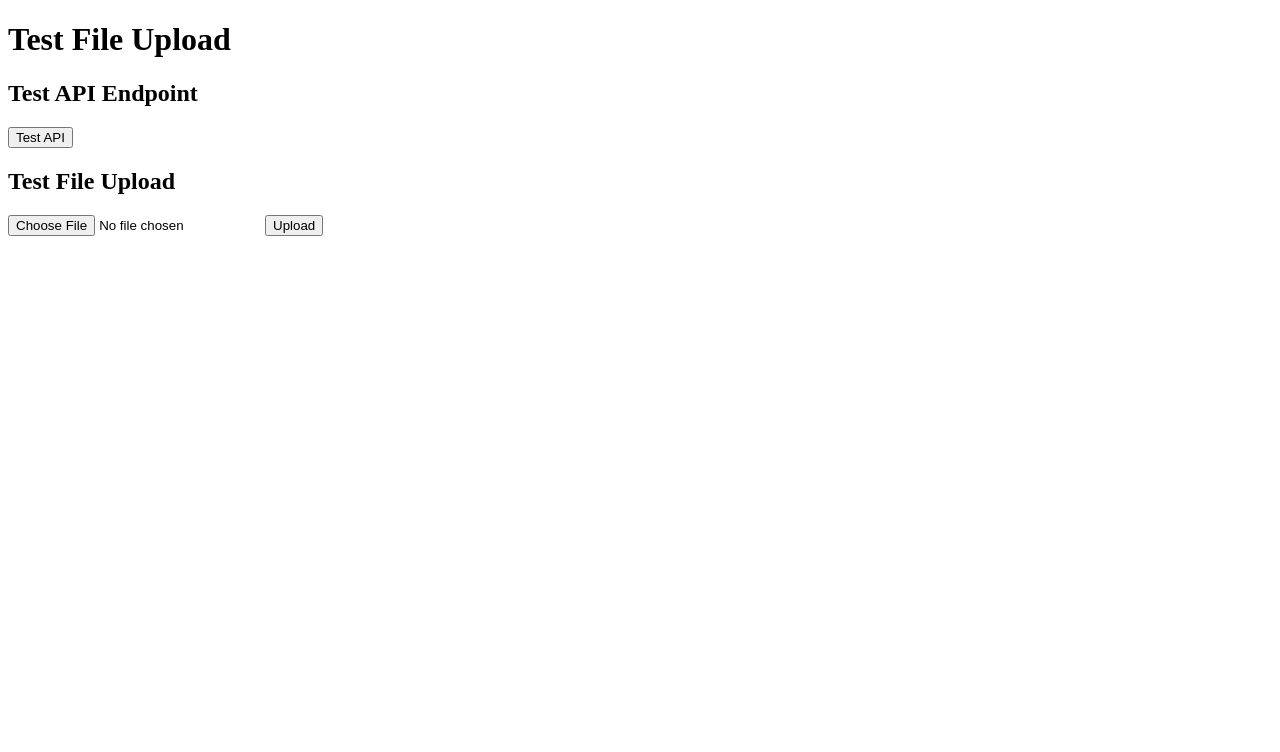
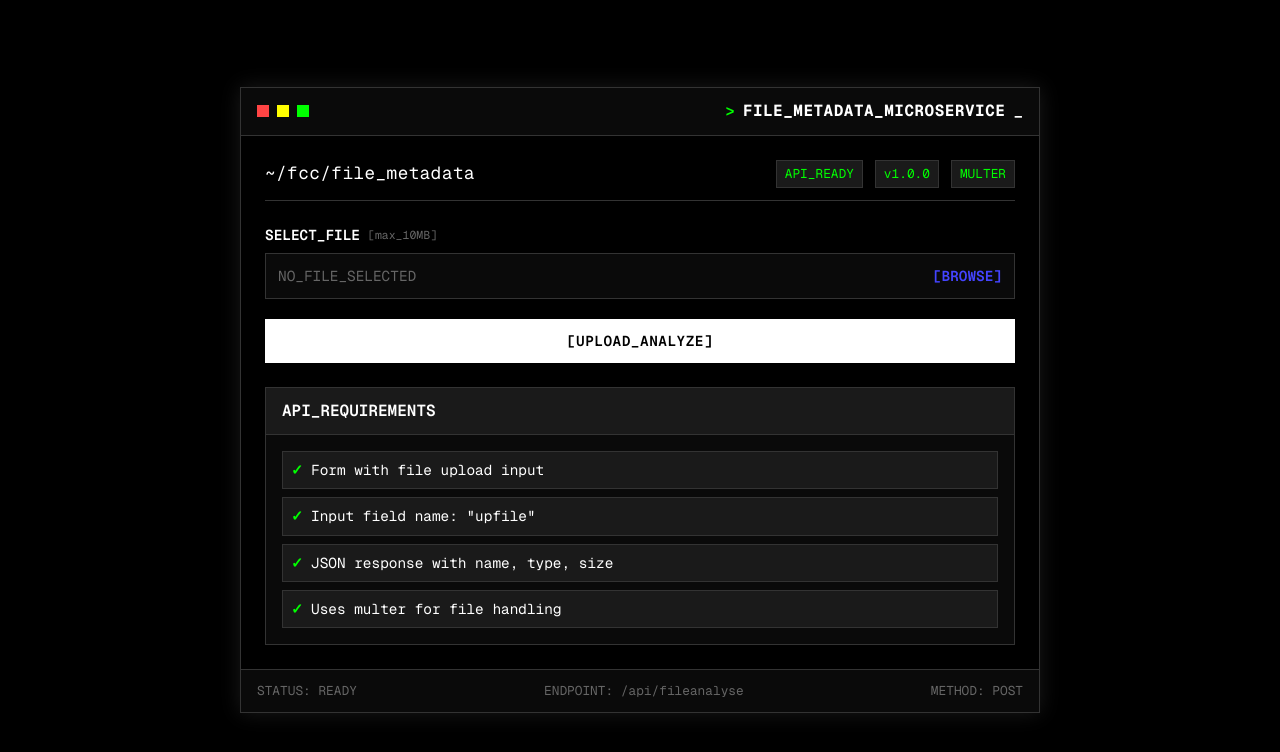
Before and after one commit to acheronx0577/Full-Stack-File-Metadata-Microservice, a website: page views/index.html in a window 1280 px wide. Drawn offline with nearby package versions, Linux system fonts and the light colour scheme.

Commit message:
Fixed bugs but doesnt work on vercel

```diff
--- a/views/index.html
+++ b/views/index.html
@@ -1,60 +1,107 @@
 <!DOCTYPE html>
-<html>
-<head>
-    <title>Test File Upload</title>
-</head>
-<body>
-    <h1>Test File Upload</h1>
+<html lang="en">
+  <head>
+    <meta charset="utf-8" />
+    <meta name="viewport" content="width=device-width, initial-scale=1" />
+    <link rel="stylesheet" href="/public/style.css" />
+    <link href="https://fonts.googleapis.com/css2?family=Geist+Mono:wght@300;400;500;600;700&display=swap" rel="stylesheet">
+    <title>FILE_METADATA</title>
+  </head>
+  <body>
+    <div class="terminal">
+      <header class="terminal-header">
+        <div class="window-controls">
+          <span class="control close"></span>
+          <span class="control minimize"></span>
+          <span class="control maximize"></span>
+        </div>
+        <div class="title-bar">
+          <span class="prompt">></span>
+          <span class="title">FILE_METADATA_MICROSERVICE</span>
+          <span class="cursor">_</span>
+        </div>
+      </header>
 
-    <h2>Test API Endpoint</h2>
-    <button onclick="testAPI()">Test API</button>
-    <div id="apiResult"></div>
+      <main class="terminal-body">
+        <div class="app-header">
+          <h1 class="app-title">~/fcc/file_metadata</h1>
+          <div class="status-bar">
+            <span class="status-item">API_READY</span>
+            <span class="status-item">v1.0.0</span>
+            <span class="status-item">MULTER</span>
+          </div>
+        </div>
 
-    <h2>Test File Upload</h2>
-    <form id="uploadForm">
-        <input type="file" name="upfile" id="upfile">
-        <button type="submit">Upload</button>
-    </form>
-    <div id="uploadResult"></div>
+        <div class="input-section">
+          <div class="input-group">
+            <label class="input-label">
+              <span class="label-text">SELECT_FILE</span>
+              <span class="label-desc">[max_10MB]</span>
+            </label>
+            <div class="file-input-wrapper">
+              <input
+                type="file"
+                id="upfile"
+                name="upfile"
+                class="terminal-input"
+              />
+              <div class="file-input-display" id="fileDisplay">
+                <span class="file-name" id="fileName">NO_FILE_SELECTED</span>
+                <span class="file-browse">[BROWSE]</span>
+              </div>
+            </div>
+          </div>
 
-    <script>
-        async function testAPI() {
-            try {
-                const response = await fetch('/api/test');
-                const data = await response.json();
-                document.getElementById('apiResult').innerHTML =
-                    '<pre>' + JSON.stringify(data, null, 2) + '</pre>';
-            } catch (error) {
-                document.getElementById('apiResult').innerHTML = 'Error: ' + error;
-            }
-        }
+          <button id="upload" class="terminal-btn primary">
+            <span class="btn-text">[UPLOAD_ANALYZE]</span>
+          </button>
+        </div>
 
-        document.getElementById('uploadForm').addEventListener('submit', async (e) => {
-            e.preventDefault();
+        <div id="output" class="output-panel hide">
+          <div class="output-header">
+            <span class="output-title">METADATA_REPORT</span>
+            <span class="output-status" id="outputStatus">PROCESSING</span>
+          </div>
+          <div class="output-content">
+            <div id="result" class="result-content"></div>
+          </div>
+        </div>
 
-            const formData = new FormData();
-            const fileInput = document.getElementById('upfile');
+        <div class="info-panel">
+          <div class="info-header">
+            <span class="info-title">API_REQUIREMENTS</span>
+          </div>
+          <div class="info-content">
+            <div class="requirement-list">
+              <div class="requirement-item">
+                <span class="requirement-check">✓</span>
+                <span>Form with file upload input</span>
+              </div>
+              <div class="requirement-item">
+                <span class="requirement-check">✓</span>
+                <span>Input field name: "upfile"</span>
+              </div>
+              <div class="requirement-item">
+                <span class="requirement-check">✓</span>
+                <span>JSON response with name, type, size</span>
+              </div>
+              <div class="requirement-item">
+                <span class="requirement-check">✓</span>
+                <span>Uses multer for file handling</span>
+              </div>
+            </div>
+          </div>
+        </div>
+      </main>
 
-            if (!fileInput.files[0]) {
-                alert('Please select a file');
-                return;
-            }
-
-            formData.append('upfile', fileInput.files[0]);
-
-            try {
-                const response = await fetch('/api/fileanalyse', {
-                    method: 'POST',
-                    body: formData
-                });
-
-                const data = await response.json();
-                document.getElementById('uploadResult').innerHTML =
-                    '<pre>' + JSON.stringify(data, null, 2) + '</pre>';
-            } catch (error) {
-                document.getElementById('uploadResult').innerHTML = 'Error: ' + error;
-            }
-        });
-    </script>
-</body>
+      <footer class="terminal-footer">
+        <div class="footer-stats">
+          <span class="stat">STATUS: <span id="status">READY</span></span>
+          <span class="stat">ENDPOINT: /api/fileanalyse</span>
+          <span class="stat">METHOD: POST</span>
+        </div>
+      </footer>
+    </div>
+    <script src="/public/script.js"></script>
+  </body>
 </html>
```
Also changed, not shown: index.js (+33 -12 lines), package.json (+18 -10 lines), 1 other file.
